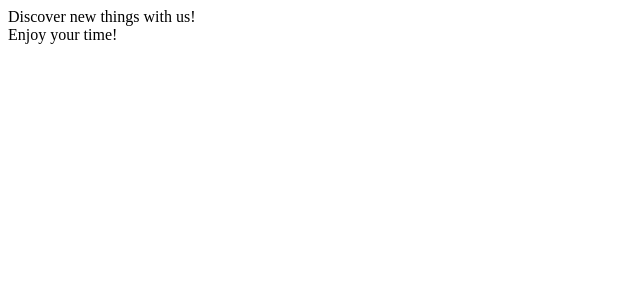
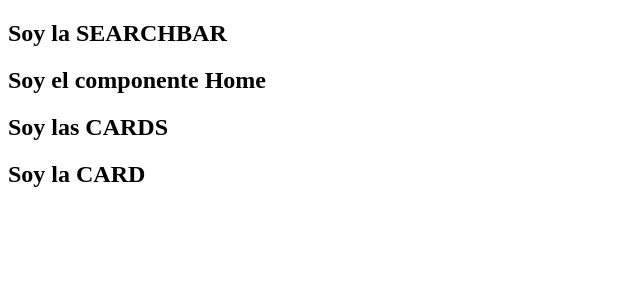
Before and after one commit to ShoesOnTrack/FrontEnd-PF, a Next.js app: page / in a window 1280 px wide. Shown: the top 300 px of the page, without its empty margins (0-640 px from the left). Built offline with nearby package versions, Linux system fonts and the light colour scheme.

Commit message:
Creacion de componentes y relacion

```diff
--- a/src/app/page.jsx
+++ b/src/app/page.jsx
@@ -1,18 +1,15 @@
 import Link from "next/link";
+import Cards from "@/components/cardsContainer/cards.jsx";
+import SearchBar from "@/components/searchBar/searchBar";
 
-const LandingPage = () => {
+const HomePage = () => {
   return (
-    <div className="max-w-[2520px] mx-autoxl:px-20 md:px-10 sm:px-2 px-4">
-      <div className="flex bg-gray-100 py-24 justify-center">
-        <div className="p-12 text-center max-w-2xl">
-          <div className="md:text-3xl text-3xl font-bold">
-            Discover new things with us!
-          </div>
-          <div className="text-2xl font-normal mt-4">Enjoy your time!</div>
-        </div>
-      </div>
-    </div>
+    <div>
+      <SearchBar/>
+      <h2>Soy el componente Home</h2>
+      <Cards/>
+       </div>
   );
 };
 
-export default LandingPage;
+export default HomePage;
--- /dev/null
+++ b/src/components/card/card.jsx
@@ -0,0 +1,9 @@
+const Card = () => {
+    return (
+        <div>
+            <h2>Soy la CARD</h2>
+        </div>
+    );
+  };
+
+  export default Card;
--- /dev/null
+++ b/src/components/cardsContainer/cards.jsx
@@ -0,0 +1,12 @@
+import Card from "../card/card";
+
+const Cards = () => {
+    return (
+        <div>
+            <h2>Soy las CARDS</h2>
+            <Card/>
+        </div>
+    );
+  };
+
+  export default Cards;
--- /dev/null
+++ b/src/components/searchBar/searchBar.jsx
@@ -0,0 +1,9 @@
+const SearchBar = () => {
+    return (
+        <div>
+            <h2>Soy la SEARCHBAR</h2>
+        </div>
+    );
+  };
+
+  export default SearchBar;
```
Also changed, not shown: src/app/detail/[id]/page.jsx (added, +15 -0 lines), src/app/login/page.jsx (added, +9 -0 lines).
